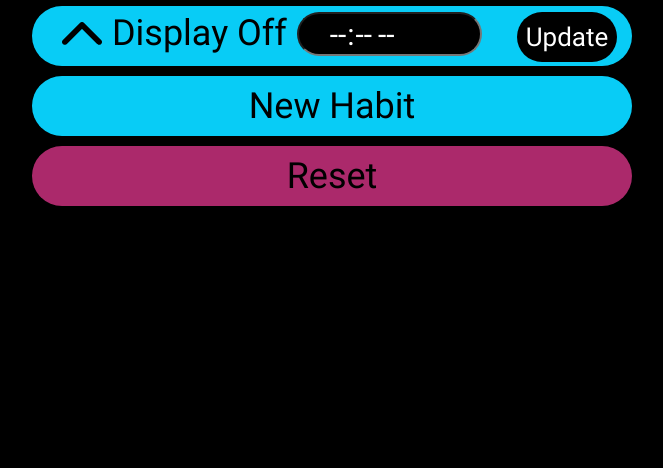
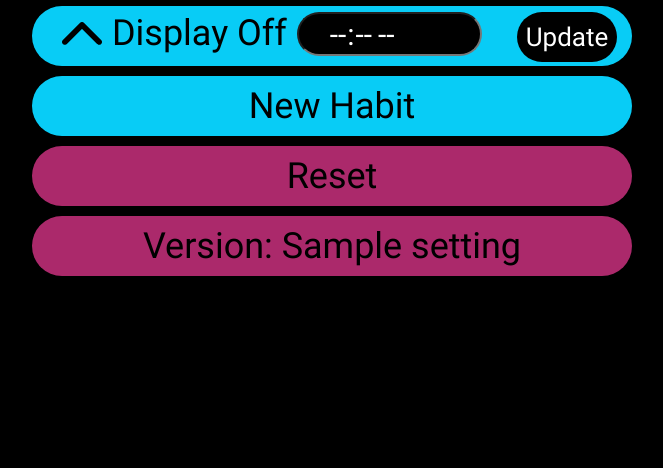
Before and after one commit to FutureNathan/Habit-Calendar, a Flask app: template templates/index.html in a window 1280 px wide; the page is wider, and only the part inside the window is pictured. Shown: the part 374-842 px from the top of that part, without its empty margins (216-879 px from the left). Run offline with Flask 2, Linux system fonts and the light colour scheme; the template is opened without the code that fills it: most values are stand-ins (such as "Sample title", 1, 10 or a date in 2020); parts of the project's set-up code (start-up, migrations or seed data) failed here and were passed over; some libraries are stand-ins or nearby versions.

Commit message:
display software verion

```diff
--- a/templates/index.html
+++ b/templates/index.html
@@ -207,6 +207,7 @@
 
         <button id="new-habit-modal" class="menu-box">New Habit</button>
         <button id="reset-button-modal" class="menu-box reset">Reset</button>
+        <button class="menu-box reset">Version: {{settings[4][1]}}</button>
     </div>
 </div>
     <div id="reset-modal" class="modal">
```
Also changed, not shown: calendarDatabase.py (line endings or trailing spaces).
